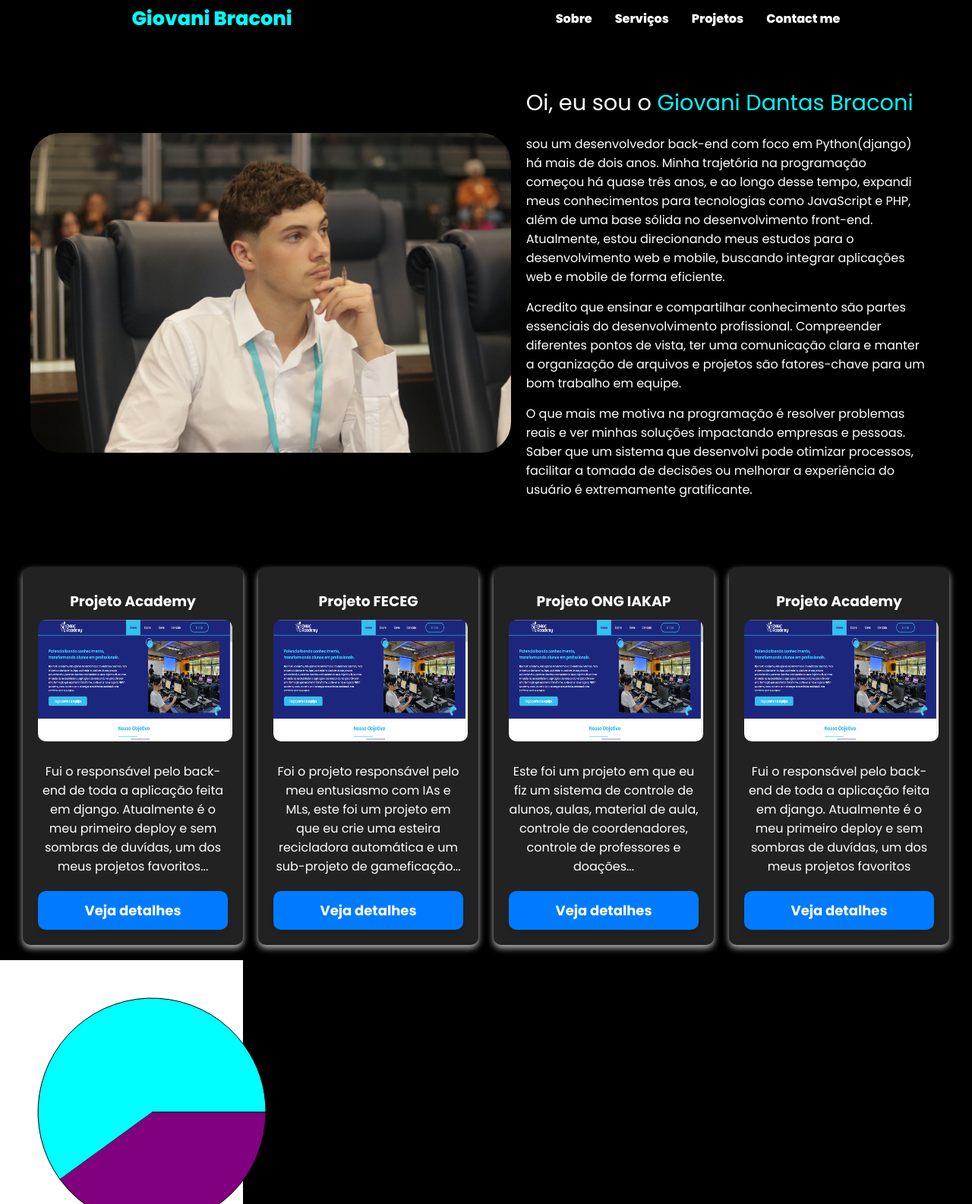
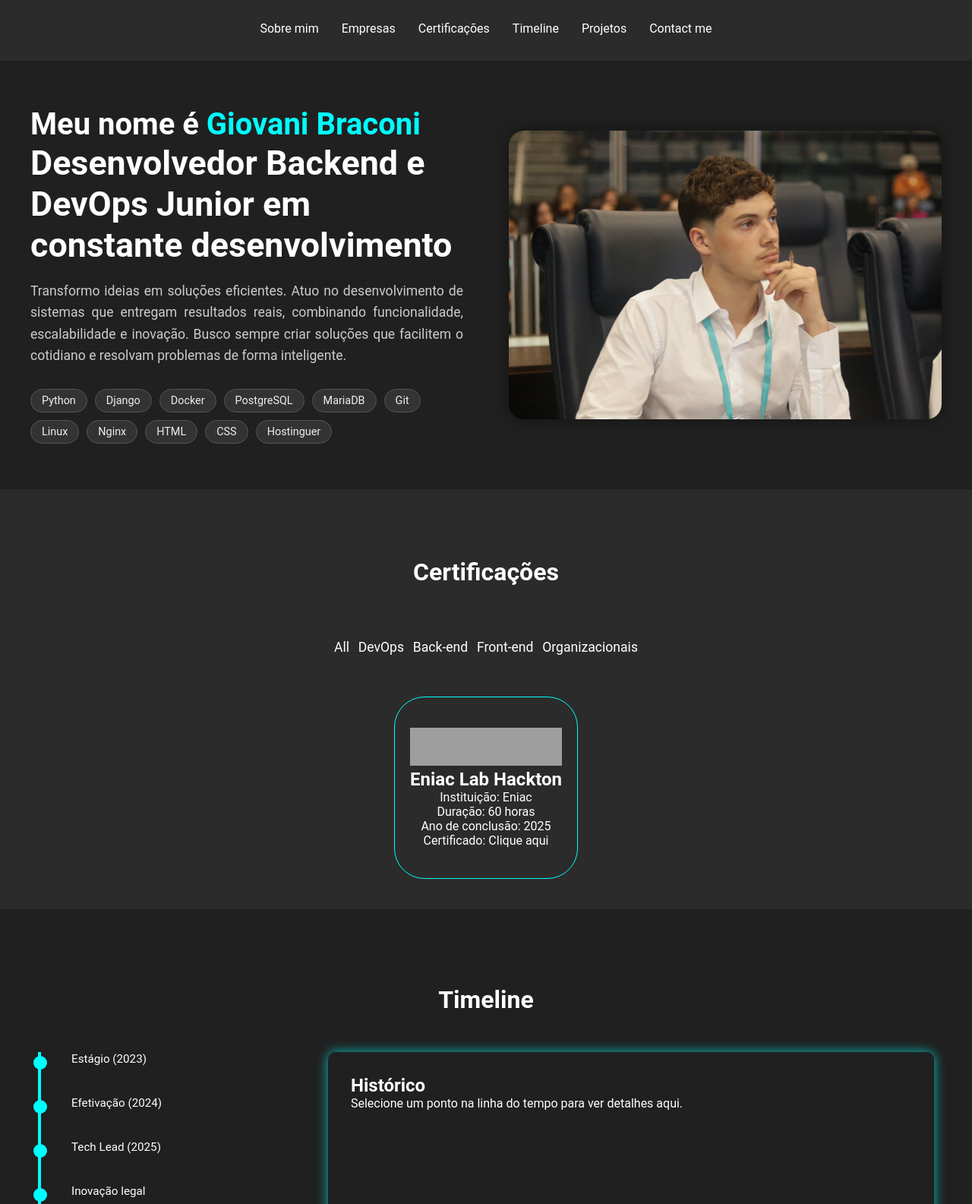
Before and after one commit to Giovani-Dantas-Braconi/Portfolio, a plain HTML site: page index.html in a window 1280 px wide. Shown: the top 1585 px of the page at 76% size. Drawn offline with Linux system fonts and the light colour scheme; grey boxes are pictures that could not be loaded.

Commit message:
firts version fixed good --backup

```diff
--- a/index.html
+++ b/index.html
@@ -1,73 +1,143 @@
-<!-- https://www.adhamdannaway.com/ -->
 <!DOCTYPE html>
 <html lang="pt-br">
 <head>
     <meta charset="UTF-8">
     <meta name="viewport" content="width=device-width, initial-scale=1.0">
     <link rel="stylesheet" href="src/css/style.css">
-    <title>Portfólio - Giovani D Braconi</title>
+    <title>Giovani - Portfolio</title>
 </head>
 <body>
     <header>
-        <div class="div_header">
-            <div class="name_giovani">
-                <p>Giovani Braconi</p>
+        <div class="header_align">
+            <p class="itens-header">Sobre mim</p>
+            <p class="itens-header">Empresas</p>
+            <p class="itens-header">Certificações</p>
+            <p class="itens-header">Timeline</p>
+            <p class="itens-header">Projetos</p>
+            <p class="itens-header">Contact me</p>
         </div>
-            <div class="choices_links">
-                <p class="links">Sobre</p>
-                <p class="links">Serviços</p>
-                <p class="links">Projetos</p>
-                <p class="links">Contact me</p>
+    </header>
+
+    <main>
+        <section class="hero">
+            <div class="hero-text">
+                <h1>
+                Meu nome é <span class="highlight">Giovani Braconi</span><br/>
+                <span class="profession">Desenvolvedor Backend e DevOps Junior em constante desenvolvimento</span>
+                </h1>
+                <p>
+                Transformo ideias em soluções eficientes. Atuo no desenvolvimento de sistemas que entregam resultados reais, combinando funcionalidade, escalabilidade e inovação. Busco sempre criar soluções que facilitem o cotidiano e resolvam problemas de forma inteligente.
+                </p>
+                <div class="tech-stack">
+                <span class="chip">Python</span>
+                <span class="chip">Django</span>
+                <span class="chip">Docker</span>
+                <span class="chip">PostgreSQL</span>
+                <span class="chip">MariaDB</span>
+                <span class="chip">Git</span>
+                <span class="chip">Linux</span>
+                <span class="chip">Nginx</span>
+                <span class="chip">HTML</span>
+                <span class="chip">CSS</span>
+                <span class="chip">Hostinguer</span>
                 </div>
             </div>
-    </header>
-    <main>
-        <div class="div_intro">
-            <div class="div_img">
-                <img src="src/img/foto_responsa.jpeg" alt="" data-aos="zoom-in">
+            <div class="hero-img">
+                <img src="./src/img/foto_responsa.jpeg" alt="Giovani Dantas trabalhando"/>
             </div>
-            <div class="div_txt_main">
-                <p class="first_line">Oi, eu sou o <span class="name_main">Giovani Dantas Braconi</span></p>
-                <p> sou um desenvolvedor back-end com foco em Python(django) há mais de dois anos. Minha trajetória na programação começou há quase três anos, e ao longo desse tempo, expandi meus conhecimentos para tecnologias como JavaScript e PHP, além de uma base sólida no desenvolvimento front-end. Atualmente, estou direcionando meus estudos para o desenvolvimento web e mobile, buscando integrar aplicações web e mobile de forma eficiente.</p>
-                <p style="margin-top: 15px;">Acredito que ensinar e compartilhar conhecimento são partes essenciais do desenvolvimento profissional. Compreender diferentes pontos de vista, ter uma comunicação clara e manter a organização de arquivos e projetos são fatores-chave para um bom trabalho em equipe.</p>
-                <p style="margin-top: 15px;">O que mais me motiva na programação é resolver problemas reais e ver minhas soluções impactando empresas e pessoas. Saber que um sistema que desenvolvi pode otimizar processos, facilitar a tomada de decisões ou melhorar a experiência do usuário é extremamente gratificante.</p>
+        </section>
+
+
+        <h1 style="text-align: center;margin: 90px 0px 70px 0px;">Certificações</h1>
+
+        <section class="certificates">
+            <a href="#certify-1">
+                <p>
+                    All
+                </p>
+            </a>
+            <a href="#certify-2">
+                <p>
+                    DevOps
+                </p>
+            </a>
+            <a href="#certify-3">
+                <p>
+                    Back-end
+                </p>
+            </a>
+            <a href="#certify-4">
+                <p>
+                    Front-end
+                </p>
+            </a>
+            <a href="#certify-5">
+                <p>
+                    Organizacionais
+                </p>
+            </a>
+        </section>
+
+        <section class="certificates-achieved">
+            <div class="card-certifacates">
+                <img src="https://cdn2.hubspot.net/hubfs/5879415/Logos-Eniac-2019.png">
+                <h1 class="title-achieved">
+                    Eniac Lab Hackton
+                </h1>
+                <p>
+                    Instituição: Eniac
+                </p>
+                <p>
+                    Duração: 60 horas
+                </p>
+                <p>
+                    Ano de conclusão: 2025
+                </p>
+                <a href="./src/img/certificados/hackton-eniac.png">Certificado: <span>Clique aqui</span></a>
             </div>
+        </section>
+
+        <h1 class="title-vertical-timeline">
+            Timeline
+        </h1>
+
+        <section class="vertical-timeline">
+            <div class="timeline-left">
+              <div class="timeline-item" onclick="showDetails(0)">
+                <div class="dot"></div>
+                <p>Estágio (2023)</p>
               </div>
-        <div class="div_projects">
-            <div class="card_container">
-                <div class="card">
-                    <h3>Projeto Academy</h3>
-                        <img src="src/img/project_academy.png" alt="">
-                    <p class="content_card">Fui o responsável pelo back-end de toda a aplicação feita em django. Atualmente é o meu primeiro deploy e sem sombras de duvídas, um dos meus projetos favoritos...</p>
-                    <p class="press_project">Veja detalhes</p>
+              <div class="timeline-item" onclick="showDetails(1)">
+                <div class="dot"></div>
+                <p>Efetivação (2024)</p>
               </div>
-                <div class="card">
-                    <h3>Projeto FECEG</h3>
-                        <img src="src/img/project_academy.png" alt="">
-                    <p class="content_card">Foi o projeto responsável pelo meu entusiasmo com IAs e MLs, este foi um projeto em que eu crie uma esteira recicladora automática e um sub-projeto de gameficação...</p>
-                    <p class="press_project">Veja detalhes</p>
+              <div class="timeline-item" onclick="showDetails(2)">
+                <div class="dot"></div>
+                <p>Tech Lead (2025)</p>
               </div>
-                <div class="card">
-                    <h3>Projeto ONG IAKAP</h3>
-                        <img src="src/img/project_academy.png" alt="">
-                    <p class="content_card">Este foi um projeto em que eu fiz um sistema de controle de alunos, aulas, material de aula, controle de coordenadores, controle de professores e doações...</p>
-                    <p class="press_project">Veja detalhes</p>
+              <div class="timeline-item" onclick="showDetails(3)">
+                <div class="dot"></div>
+                <p>Inovação legal</p>
               </div>
-                <div class="card">
-                    <h3>Projeto Academy</h3>
-                        <img src="src/img/project_academy.png" alt="">
-                    <p class="content_card">Fui o responsável pelo back-end de toda a aplicação feita em django. Atualmente é o meu primeiro deploy e sem sombras de duvídas, um dos meus projetos favoritos</p>
-                    <p class="press_project">Veja detalhes</p>
-                </div>
+              <div class="timeline-item" onclick="showDetails(4)">
+                <div class="dot"></div>
+                <p>Innovation Fest</p>
               </div>
             </div>
 
-        <div class="about_data">
-            <canvas id="pizzaCanvas" width="400" height="400"></canvas>
+            <div class="timeline-content" id="historyContent">
+              <h2>Histórico</h2>
+              <p>Selecione um ponto na linha do tempo para ver detalhes aqui.</p>
+            </div>
+        </section>
 
-        </div>
     </main>
+
+    <footer>
+
+    </footer>
 </body>
 </html>
 
-<script src="src/js/index.js"></script>
+<script src="./src/js/underline.js"></script>
+<script src="./src/js/timeline.js"></script>
--- a/src/css/style.css
+++ b/src/css/style.css
@@ -1,144 +1,317 @@
-@import url('https://fonts.googleapis.com/css2?family=Poppins:ital,wght@0,100;0,200;0,300;0,400;0,500;0,600;0,700;0,800;0,900;1,100;1,200;1,300;1,400;1,500;1,600;1,700;1,800;1,900&display=swap');
-
+/* Reset e configurações globais */
 * {
     margin: 0;
     padding: 0;
+    box-sizing: border-box;
+    color: #fff;
+    font-family: "Roboto", sans-serif;
 }
 
 body {
-    background-color: #000;
-    color: #fff;
-    font-family: "Poppins", serif;
+    background-color: rgba(32, 32, 32, 0.95);
+    min-height: 100vh;
+    overflow-x: hidden;
 }
 
+/* HEADER */
 header {
-    display: block;
+    height: 10vh;
+    display: flex;
+    justify-content: center;
+    align-items: center;
 }
 
-.div_header {
+.header_align {
     display: flex;
     flex-direction: row;
-    justify-content: space-around;
-    margin: 5px 0px;
-    align-items: center;
-    font-weight: 800;
-    font-style: normal;
-}
-
-.choices_links {
-    display: flex;
     gap: 30px;
 }
 
-.name_giovani {
-    font-size: 1.6em;
-    color: aqua !important;
+.itens-header {
+    position: relative;
+    cursor: pointer;
+    padding-bottom: 5px;
 }
 
-.links {
-    font-size: 1em;
-    cursor: pointer;
-    transition: 0.4s;
+.itens-header::after {
+    content: "";
+    position: absolute;
+    left: 0;
+    bottom: 0;
+    width: 0%;
+    height: 2px;
+    background-color: rgb(32, 204, 247);
+    transition: width 0.3s ease-in-out;
 }
 
-.links:hover {
-    color: aqua !important;
+.itens-header:hover::after,
+.itens-header.active::after {
+    width: 100%;
 }
 
-.div_intro {
+@media (max-width: 900px){
+    .header_align {
+        gap: 10px;
+        font-size: 0.8em;
+        font-weight: 700;
+    }
+}
+/* FIM HEADER */
+
+/* APRESENTAÇÃO */
+.hero {
+    display: flex;
+    align-items: center;
+    justify-content: center;
+    padding: 60px 40px;
+    gap: 60px;
+    flex-wrap: wrap;
+    background-color: rgba(32, 32, 32, 0.95);
+  }
+
+  .hero-text {
+    flex: 1;
+    min-width: 300px;
+    max-width: 600px;
+  }
+
+  .hero-text h1 {
+    font-size: 2.5rem;
+    margin-bottom: 20px;
+    line-height: 1.2;
+  }
+
+  .hero-text .highlight {
+    color: #00ffff;
+    font-weight: bold;
+  }
+
+  .hero-text .profession {
+    font-size: 2.8rem;
+    font-weight: bold;
+    color: #ffffff;
+  }
+
+  .hero-text p {
+    font-size: 1.1rem;
+    color: #ccc;
+    text-align: justify;
+    line-height: 1.6;
+    margin-bottom: 30px;
+  }
+
+  .tech-stack {
+    display: flex;
+    flex-wrap: wrap;
+    gap: 10px;
+  }
+
+  .chip {
+    background-color: #333;
+    padding: 6px 14px;
+    border-radius: 20px;
+    font-size: 0.9rem;
+    border: 1px solid #555;
+    color: #eee;
+    transition: 0.2s ease;
+    cursor: pointer;
+  }
+
+  .chip:hover {
+    background-color: #444;
+    transform: scale(1.05);
+    border: 1px solid #00ffffa4;
+  }
+
+  .hero-img {
+    flex: 1;
+    display: flex;
+    justify-content: center;
+    align-items: center;
+    min-width: 250px;
+  }
+
+  .hero-img img {
+    width: 100%;
+    max-width: 600px;
+    border-radius: 20px;
+    box-shadow: 0 0 20px rgba(0, 0, 0, 0.4);
+  }
+
+  @media (max-width: 900px) {
+    .hero {
+      flex-direction: column;
+      text-align: center;
+      padding: 40px 20px;
+    }
+
+    .hero-text h1 {
+      font-size: 2rem;
+    }
+
+    .hero-text .profession {
+      font-size: 2.2rem;
+    }
+
+    .hero-img img {
+      max-width: 80%;
+    }
+  }
+
+
+/* FIM APRESENTAÇÃO */
+
+/* CERTIFICADOS */
+
+.certificates {
+    display: flex;
+    width: 100%;
+    max-width: 400px;
+    gap: 10px;
+    justify-content: space-between;
+    text-align: center;
+    margin: auto;
+}
+
+.certificates a {
+    text-decoration: none;
+}
+
+.certificates p {
+    position: relative;
+    cursor: pointer;
+    padding-bottom: 5px;
+    font-size: 1.1rem;
+}
+
+.certificates p::after {
+    content: "";
+    position: absolute;
+    left: 0;
+    bottom: 0;
+    width: 0%;
+    height: 2px;
+    background-color: rgb(32, 204, 247);
+    transition: width 0.3s ease-in-out;
+}
+
+.certificates p:hover::after,
+.certificates p.active::after {
+    width: 100%;
+}
+
+.certificates-achieved {
     display: flex;
     flex-direction: row;
-    justify-content: space-between;
-    align-items: center;
-    margin: 50px 40px;
+    gap: 50px;
+    justify-content: center;
+    margin-top: 50px;
 }
 
-.div_img {
-    flex-basis: 60%;
-    display: flex;
-    justify-content: center;
+.card-certifacates {
+    cursor: pointer;
+    border-radius: 40px;
+    padding: 40px 20px;
+    border: #00ffff 1.5px solid;
+    align-items: center;
+    text-align: center;
 }
 
-.div_img img {
+.card-certifacates img {
+    max-width: 1000px;
+    max-height: 50px;
     width: 100%;
-    max-width: 40em;
-    height: auto;
-    border-radius: 40px;
+    height: 100%;
 }
 
-.div_txt_main {
-    flex-basis: 50%;
-    text-align: left;
-    padding: 20px;
-    border-radius: 10px;
+.card-certifacates a {
+    text-decoration: none;
 }
 
-.first_line{
-    font-size: 1.8em;
-    padding-bottom: 0.7em;
+.card-certifacates span {
+    position: relative;
 }
 
-.name_main {
-    color: aqua;
+.card-certifacates span::after {
+    content: "";
+    position: absolute;
+    left: 0;
+    bottom: 0;
+    width: 0%;
+    height: 2px;
+    background-color: rgb(32, 204, 247);
+    transition: width 0.3s ease-in-out;
 }
 
-.about {
-    background-color: #fff;
-    color: #000 !important;
+.card-certifacates span:hover::after {
+    width: 100%;
 }
 
-.card_container {
-    display: flex;
-    gap: 20px;
-    justify-content: center;
-    flex-wrap: wrap;
-    padding: 20px;
+/* FIM CERTIFICADOS */
+
+/* TIMELINE */
+.title-vertical-timeline {
+    margin-top: 40px;
+    padding-top: 100px;
+    text-align: center;
+    background-color: rgba(32, 32, 32, 0.95);
 }
 
-.card {
-    background-color: #222;
+.vertical-timeline {
+    display: flex;
+    background-color: rgba(32, 32, 32, 0.95);
     color: #fff;
-    padding: 20px;
-    border-radius: 10px;
-    width: 250px;
-    text-align: center;
-    align-items: center;
-    box-shadow: 0 4px 8px rgba(255, 255, 255, 0.733);
+    padding: 50px;
+    min-height: 100vh;
   }
 
-.card img{
-    width: 16em;
-    height: 10em;
-    border-radius: 10px;
+  .timeline-left {
+    width: 30%;
+    position: relative;
+    display: flex;
+    flex-direction: column;
+    gap: 40px;
+    border-left: 4px solid #00ffff;
+    padding-left: 20px;
   }
 
-.card .press_project {
-    padding: 12px 24px;
-    background-color: #007bff;
-    color: white;
-    font-size: 18px;
-    font-weight: bold;
-    border: none;
-    border-radius: 10px;
-    box-shadow: 0 4px 6px rgba(0, 0, 0, 0.1);
+  .timeline-item {
+    position: relative;
     cursor: pointer;
-    transition: background 0.3s ease, transform 0.2s ease;
+    padding-left: 20px;
   }
 
-.press_project:hover {
-    background-color: #0056b3;
-    transform: scale(1.05);
+  .timeline-item .dot {
+    width: 18px;
+    height: 18px;
+    background: #00ffff;
+    border-radius: 50%;
+    position: absolute;
+    left: -30px;
+    top: 5px;
+    transition: transform 0.2s ease;
   }
 
-.content_card {
-    margin: 20px 0px;
+  .timeline-item:hover .dot {
+    transform: scale(1.3);
   }
 
-.card h3 {
-    margin: 10px 0px;
+  .timeline-item p {
+    margin: 0;
+    font-size: 0.95rem;
   }
 
-.about_data {
-    background-color: #fff;
-    width: 20em;align-items: center;
+  .timeline-content {
+    width: 70%;
+    background-color: rgba(32, 32, 32, 0.95);
+    margin-left: 40px;
+    padding: 30px;
+    border-radius: 10px;
+    box-shadow: 0 0 15px #00ffffb6;
+    transition: all 0.3s ease;
   }
+
+
+@media (max-width: 900px) {
+
+}
--- a/src/js/index.js
+++ /dev/null
@@ -1,36 +0,0 @@
-const canvas = document.getElementById('pizzaCanvas');
-const ctx = canvas.getContext('2d');
-
-// Function to draw a pizza pie chart
-function drawPizza() {
-    const centerX = canvas.width / 2;
-    const centerY = canvas.height / 2;
-    const radius = 150;
-
-    // Define the toppings/colors (this can be customized)
-    const toppings = [
-        { color: 'purple', label: 'Tomato', value: 40 },
-        { color: '#00ffff', label: 'Programador', value: 60 }
-    ];
-
-    let startAngle = 0; // Start angle of the pie chart
-
-    toppings.forEach(topping => {
-        // Calculate the end angle of the slice
-        const endAngle = startAngle + (Math.PI * 2 * (topping.value / 100));
-
-        // Draw the slice (pizza topping)
-        ctx.beginPath();
-        ctx.arc(centerX, centerY, radius, startAngle, endAngle);
-        ctx.lineTo(centerX, centerY);
-        ctx.fillStyle = topping.color;
-        ctx.fill();
-        ctx.stroke();
-
-        // Update startAngle for the next slice
-        startAngle = endAngle;
-    });
-}
-
-// Call the function to draw the pizza
-drawPizza();
--- /dev/null
+++ b/src/js/timeline.js
@@ -0,0 +1,31 @@
+
+const historyData = [
+{
+    title: "Estágio (2023)",
+    text: "Comecei como estagiário não remunerado, onde aprendi sobre liderança e organização mesmo sem experiência profissional anterior."
+},
+{
+    title: "Efetivação (2024)",
+    text: "Após 1 ano de dedicação, fui efetivado e passei a cuidar da estrutura de back-end da empresa, além de liderar entregas importantes."
+},
+{
+    title: "Tech Lead (2025)",
+    text: "Fui promovido a Tech Lead e assumi a responsabilidade de orientar novos colaboradores, estruturar projetos e manter a qualidade da entrega técnica."
+},
+{
+    title: "Innovation Fest",
+    text: "Fui convidado como representante da empresa para apresentar minha trajetória e soluções no evento de tecnologia Innovation Fest."
+},
+{
+    title: "Inovado Legal",
+    text: "Fui convidado como representante da empresa para apresentar minha trajetória e soluções no evento de tecnologia Innovation Fest."
+}
+];
+
+function showDetails(index) {
+const content = document.getElementById("historyContent");
+content.innerHTML = `
+    <h2>${historyData[index].title}</h2>
+    <p>${historyData[index].text}</p>
+`;
+}
--- /dev/null
+++ b/src/js/underline.js
@@ -0,0 +1,19 @@
+
+const menuItems = document.querySelectorAll('.itens-header');
+
+menuItems.forEach(item => {
+    item.addEventListener('click', () => {
+        menuItems.forEach(el => el.classList.remove('active')); // remove de todos
+        item.classList.add('active'); // adiciona no clicado
+    });
+});
+
+
+const certItems = document.querySelectorAll('.certificates p');
+
+certItems.forEach(item => {
+    item.addEventListener('click', () => {
+        certItems.forEach(el => el.classList.remove('active'));
+        item.classList.add('active');
+    });
+});
```
Also changed, not shown: src/img/certificados/hackton-eniac.png (added), 1 other file. Lines whose indentation alone changed are shown as unchanged.
